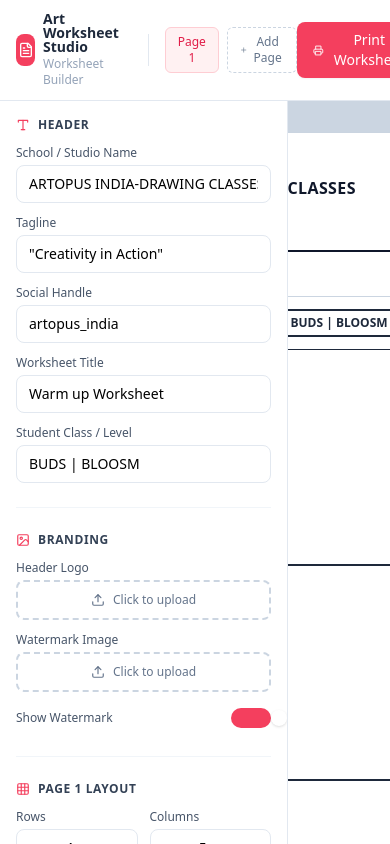
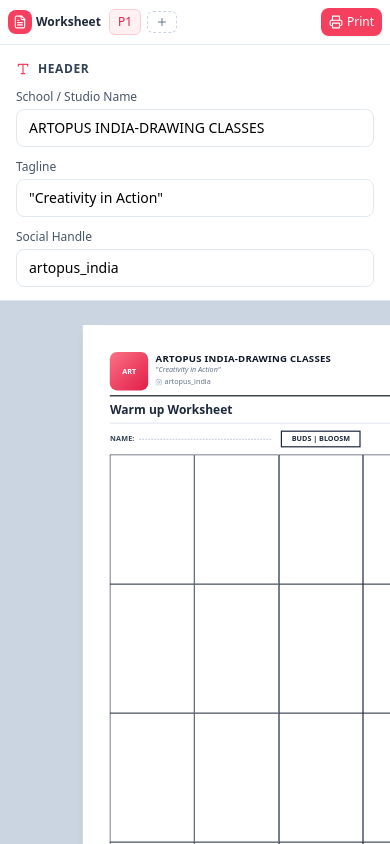
Before and after one commit to hari8104/art-worksheet-builder, a React (Vite) app: page / in a window 390 px wide. Built offline with nearby package versions, Linux system fonts and the light colour scheme.

Commit message:
Updated App.tsx

```diff
--- a/src/App.tsx
+++ b/src/App.tsx
@@ -37,6 +37,7 @@ const defaultConfig: WorksheetConfig = {
   logoUrl: null,
   watermarkUrl: null,
   showWatermark: true,
+  watermarkOpacity: 0.08,
   studentClass: 'BUDS | BLOOSM',
   pages: [createDefaultPage()],
 };
@@ -115,7 +116,7 @@ export default function App() {
         onSelectPage={setActivePage}
         onRemovePage={removePage}
       />
-      <div className="flex flex-1 overflow-hidden">
+      <div className="flex flex-1 overflow-hidden flex-col lg:flex-row">
         <ConfigPanel
           config={config}
           activePage={activePage}
--- a/src/components/ConfigPanel.tsx
+++ b/src/components/ConfigPanel.tsx
@@ -128,7 +128,7 @@ export default function ConfigPanel({
   ];
 
   return (
-    <aside className="w-72 bg-white border-r border-slate-200 overflow-y-auto flex-shrink-0 no-print">
+    <aside className="w-full lg:w-72 bg-white border-b lg:border-r lg:border-b-0 border-slate-200 overflow-y-auto flex-shrink-0 no-print lg:max-h-full max-h-64">
       <div className="p-4 space-y-6">
 
         {/* Header Settings */}
@@ -209,6 +209,20 @@ export default function ConfigPanel({
                 />
               </button>
             </div>
+            {config.showWatermark && (
+              <div>
+                <Label>Watermark Opacity: {Math.round(config.watermarkOpacity * 100)}%</Label>
+                <input
+                  type="range"
+                  min="0"
+                  max="1"
+                  step="0.01"
+                  value={config.watermarkOpacity}
+                  onChange={e => onUpdateConfig({ watermarkOpacity: Number(e.target.value) })}
+                  className="w-full h-2 bg-slate-200 rounded-lg appearance-none cursor-pointer accent-rose-500"
+                />
+              </div>
+            )}
           </div>
         </section>
 
--- a/src/components/Toolbar.tsx
+++ b/src/components/Toolbar.tsx
@@ -23,67 +23,68 @@ export default function Toolbar({
   };
 
   return (
-    <header className="bg-white border-b border-slate-200 px-4 py-3 flex items-center justify-between shadow-sm no-print">
-      <div className="flex items-center gap-3">
-        <div className="flex items-center gap-2">
-          <div className="w-8 h-8 bg-rose-500 rounded-lg flex items-center justify-center">
-            <FileText size={16} className="text-white" />
+    <header className="bg-white border-b border-slate-200 px-2 lg:px-4 py-2 lg:py-3 flex items-center justify-between shadow-sm no-print flex-wrap gap-2 lg:gap-0">
+      <div className="flex items-center gap-2 lg:gap-3">
+        <div className="flex items-center gap-1 lg:gap-2">
+          <div className="w-6 lg:w-8 h-6 lg:h-8 bg-rose-500 rounded-lg flex items-center justify-center flex-shrink-0">
+            <FileText size={14} className="text-white lg:w-4 lg:h-4" />
           </div>
-          <div>
+          <div className="hidden lg:block">
             <h1 className="text-sm font-bold text-slate-800 leading-none">Art Worksheet Studio</h1>
             <p className="text-xs text-slate-400 mt-0.5">Worksheet Builder</p>
           </div>
+          <h1 className="text-xs lg:hidden font-bold text-slate-800">Worksheet</h1>
         </div>
 
-        <div className="w-px h-8 bg-slate-200 mx-1" />
+        <div className="w-px h-6 lg:h-8 bg-slate-200 mx-1 hidden lg:block" />
 
-        <div className="flex items-center gap-1">
+        <div className="flex items-center gap-0.5 lg:gap-1 overflow-x-auto flex-1 lg:flex-none">
           {Array.from({ length: pageCount }, (_, i) => (
-            <div key={i} className="flex items-center gap-1">
+            <div key={i} className="flex items-center gap-0.5 lg:gap-1 flex-shrink-0">
               <button
                 onClick={() => onSelectPage(i)}
-                className={`flex items-center gap-1 px-3 py-1.5 rounded-md text-xs font-medium transition-all ${
+                className={`flex items-center gap-1 px-2 lg:px-3 py-1 lg:py-1.5 rounded-md text-xs font-medium transition-all whitespace-nowrap ${
                   activePage === i
                     ? 'bg-rose-50 text-rose-600 border border-rose-200'
                     : 'text-slate-500 hover:bg-slate-100 hover:text-slate-700'
                 }`}
               >
-                Page {i + 1}
+                P{i + 1}
+                <span className="hidden lg:inline">age {i + 1}</span>
                 {pageCount > 1 && (
                   <span
                     onClick={(e) => {
                       e.stopPropagation();
                       onRemovePage(i);
                     }}
-                    className="ml-1 text-slate-400 hover:text-red-500 transition-colors cursor-pointer"
+                    className="ml-1 text-slate-400 hover:text-red-500 transition-colors cursor-pointer flex-shrink-0"
                   >
                     <Trash2 size={10} />
                   </span>
                 )}
               </button>
-              {i < pageCount - 1 && <ChevronRight size={12} className="text-slate-300" />}
+              {i < pageCount - 1 && <ChevronRight size={10} className="text-slate-300 hidden lg:block" />}
             </div>
           ))}
 
           <button
             onClick={onAddPage}
-            className="flex items-center gap-1 px-3 py-1.5 rounded-md text-xs font-medium text-slate-500 hover:bg-slate-100 hover:text-slate-700 border border-dashed border-slate-300 transition-all ml-1"
+            className="flex items-center gap-1 px-2 lg:px-3 py-1 lg:py-1.5 rounded-md text-xs font-medium text-slate-500 hover:bg-slate-100 hover:text-slate-700 border border-dashed border-slate-300 transition-all ml-1 flex-shrink-0"
           >
             <Plus size={12} />
-            Add Page
+            <span className="hidden lg:inline">Add</span>
           </button>
         </div>
       </div>
 
-      <div className="flex items-center gap-2">
-        <button
-          onClick={handlePrint}
-          className="flex items-center gap-2 px-4 py-2 bg-rose-500 hover:bg-rose-600 text-white rounded-lg text-sm font-medium transition-all shadow-sm hover:shadow-md"
-        >
-          <Printer size={15} />
-          Print Worksheet
-        </button>
-      </div>
+      <button
+        onClick={handlePrint}
+        className="flex items-center gap-1 lg:gap-2 px-2 lg:px-4 py-1.5 lg:py-2 bg-rose-500 hover:bg-rose-600 text-white rounded-lg text-xs lg:text-sm font-medium transition-all shadow-sm hover:shadow-md flex-shrink-0"
+      >
+        <Printer size={14} className="lg:w-4 lg:h-4" />
+        <span className="hidden lg:inline">Print Worksheet</span>
+        <span className="lg:hidden">Print</span>
+      </button>
     </header>
   );
 }
--- a/src/components/WorksheetPage.tsx
+++ b/src/components/WorksheetPage.tsx
@@ -90,7 +90,7 @@ export default function WorksheetPage({
           <img
             src={config.watermarkUrl}
             alt="Watermark"
-            style={{ opacity: 0.08, maxWidth: '60%', maxHeight: '60%', objectFit: 'contain' }}
+            style={{ opacity: config.watermarkOpacity, maxWidth: '60%', maxHeight: '60%', objectFit: 'contain' }}
           />
         </div>
       )}
@@ -99,7 +99,7 @@ export default function WorksheetPage({
         <div className="absolute inset-0 pointer-events-none flex items-center justify-center" style={{ zIndex: 1 }}>
           <span
             className="text-slate-200 font-extrabold text-4xl tracking-widest select-none"
-            style={{ transform: 'rotate(-30deg)', opacity: 0.4 }}
+            style={{ transform: 'rotate(-30deg)', opacity: config.watermarkOpacity * 4 }}
           >
             {config.schoolName.split(' ')[0]}
           </span>
--- a/src/components/WorksheetPreview.tsx
+++ b/src/components/WorksheetPreview.tsx
@@ -9,10 +9,10 @@ interface WorksheetPreviewProps {
 
 export default function WorksheetPreview({ config, activePage, onUpdateBox }: WorksheetPreviewProps) {
   return (
-    <main className="flex-1 overflow-auto bg-slate-300 p-8 no-print-container">
+    <main className="flex-1 overflow-auto bg-slate-300 p-2 lg:p-8 no-print-container">
       {/* Screen view: show only active page */}
-      <div className="no-print flex justify-center">
-        <div className="transform-gpu">
+      <div className="no-print flex justify-center items-start py-4">
+        <div className="transform-gpu" style={{ transform: 'scale(0.6)', transformOrigin: 'top center', maxWidth: '100%' }}>
           <WorksheetPage
             config={config}
             page={config.pages[activePage]}
--- a/src/types.ts
+++ b/src/types.ts
@@ -24,6 +24,7 @@ export interface WorksheetConfig {
   logoUrl: string | null;
   watermarkUrl: string | null;
   showWatermark: boolean;
+  watermarkOpacity: number;
   studentClass: string;
   pages: PageConfig[];
 }
```
